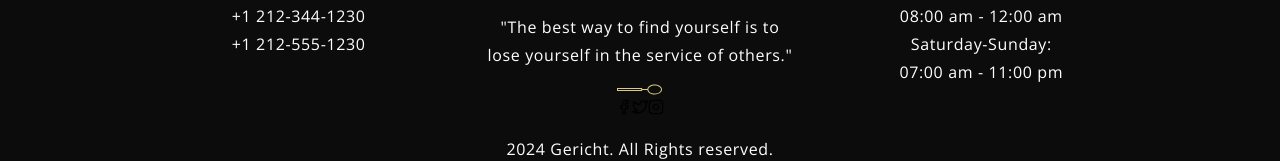
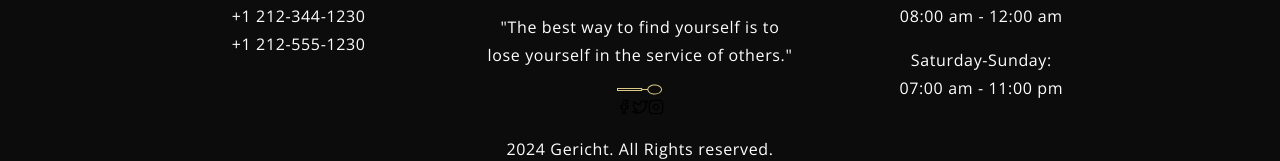
Before and after one commit to TriMPham98/fine-dining-restaurant-landing-page, a React (Create React App) app: page / in a window 1280 px wide. Shown: the part 7196-7357 px from the top of the page. Built offline with nearby package versions, Linux system fonts and the light colour scheme; a web font is replaced by a local one.

Commit message:
Change margin bottom of footer links

```diff
--- a/src/container/Footer/Footer.css
+++ b/src/container/Footer/Footer.css
@@ -34,3 +34,7 @@
   width: 210px;
   margin-bottom: 0.75rem;
 }
+
+.app__footer-links_work p:nth-child(2n + 1) {
+  margin-bottom: 1rem;
+}
```
